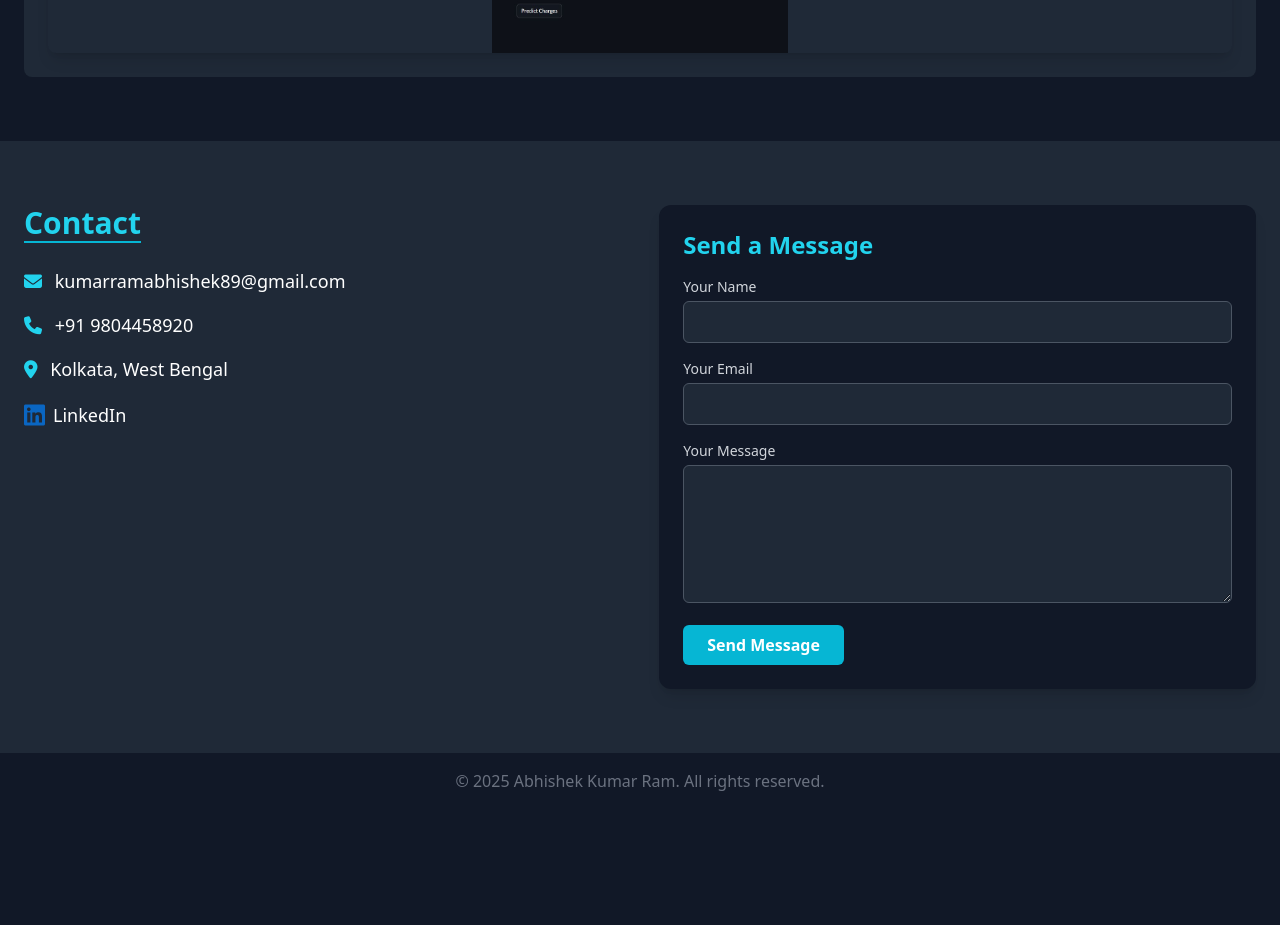
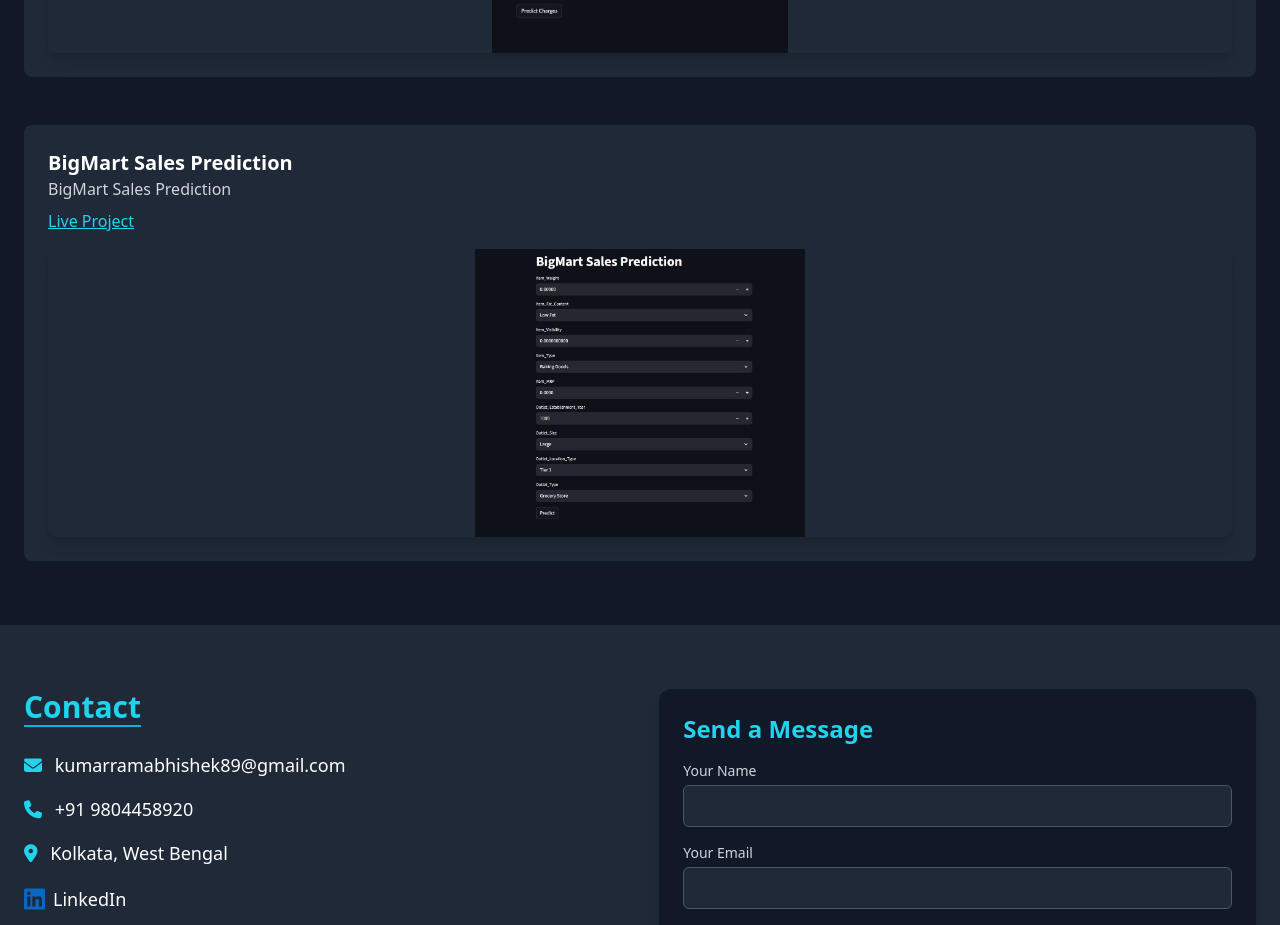
Before and after one commit to Adev121/MyPortfolio, a plain HTML site: page index.html in a window 1280 px wide. Shown: the part 3966-4891 px from the top of the page. Before the commit the page ends 4775 px from the top, so only its background shows below. Drawn offline with nearby package versions, Linux system fonts and the light colour scheme; no server answers.

Commit message:
added updated resume and projects

```diff
--- a/index.html
+++ b/index.html
@@ -36,7 +36,7 @@
                 class="mx-auto w-72 h-72 rounded-full border-4 border-cyan-400 shadow-lg object-cover" />
         </div>
         <div class="mt-6">
-            <a href="./assets/Abhishek_Resume.pdf" download onclick="incrementDownload()"
+            <a href="./assets/Abhishek_Updated_Resume.pdf" download onclick="incrementDownload()"
                 class="inline-block bg-cyan-500 text-white px-6 py-2 rounded-lg hover:bg-cyan-600 transition">
                 Download Resume
             </a>
@@ -242,7 +242,7 @@
                     <img src="./assets/FoodGo.JPG" alt="Food Ordering Screenshot" class="w-full h-72 object-contain" />
                 </div>
             </div>
-            <!-- Food Ordering Project -->
+            <!-- Medical Insurance Cost Prediction Project -->
             <div class="bg-gray-800 p-6 rounded-lg">
                 <h3 class="text-xl font-semibold">Medical Insurance Cost Prediction</h3>
                 <p class="text-gray-300 mb-2">Medical Insurance Cost Prediction</p>
@@ -251,6 +251,17 @@
                 <div
                     class="mt-4 overflow-hidden rounded-lg shadow-lg transform hover:scale-105 transition-transform duration-300 hover:cursor-pointer">
                     <img src="./assets/MICP.JPG" alt="Food Ordering Screenshot" class="w-full h-72 object-contain" />
+                </div>
+            </div>
+            <!-- BigMart Sales Prediction Project -->
+            <div class="bg-gray-800 p-6 rounded-lg">
+                <h3 class="text-xl font-semibold">BigMart Sales Prediction</h3>
+                <p class="text-gray-300 mb-2">BigMart Sales Prediction</p>
+                <a href="https://bigmartsalesprediction.streamlit.app/" target="_blank"
+                    class="text-cyan-400 underline">Live Project</a>
+                <div
+                    class="mt-4 overflow-hidden rounded-lg shadow-lg transform hover:scale-105 transition-transform duration-300 hover:cursor-pointer">
+                    <img src="./assets/MMSP.JPG" alt="Food Ordering Screenshot" class="w-full h-72 object-contain" />
                 </div>
             </div>
 
```
Also changed, not shown: assets/MMSP.JPG (added), 1 other file.
